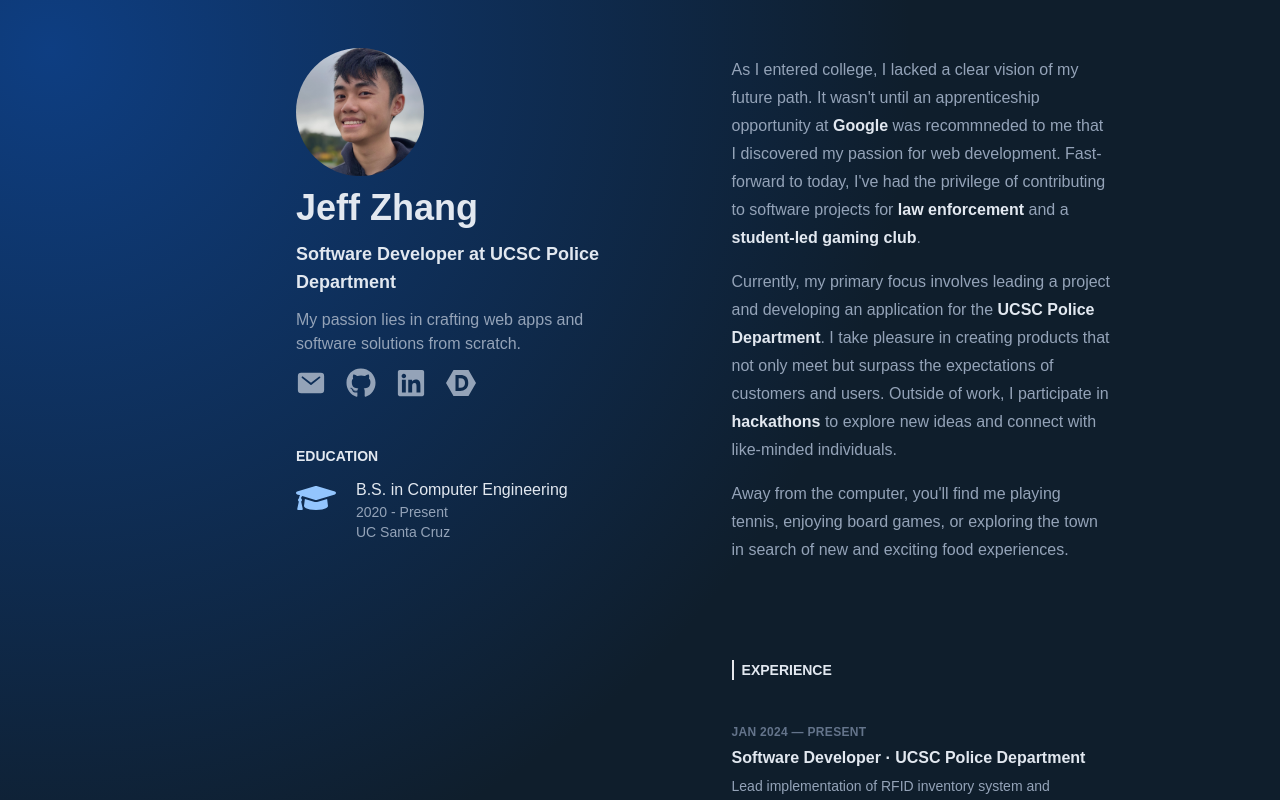
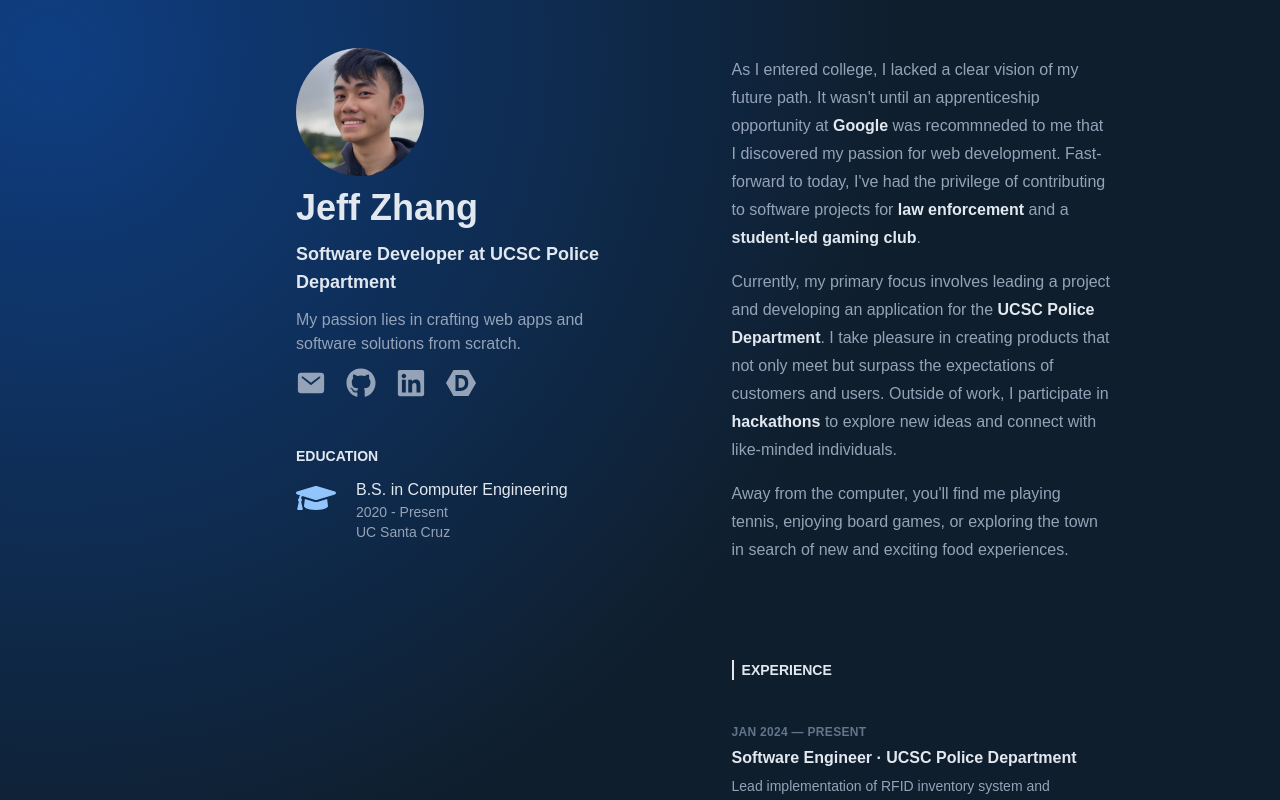
Before and after one commit to Jeffuz/Personal-Portfolio, a React (Create React App) app: page /#/ in a window 1280 px wide. Built offline with nearby package versions, Linux system fonts and the light colour scheme.

Commit message:
update experience

```diff
--- a/src/components/experience.jsx
+++ b/src/components/experience.jsx
@@ -14,7 +14,7 @@ const Experience = () => {
     {
       "startTime": "JAN 2024",
       "endTime": "Present",
-      "jobRole": "Software Developer",
+      "jobRole": "Software Engineer",
       "companyName": "UCSC Police Department",
       "link": "https://police.ucsc.edu/",
       "content": "Lead implementation of RFID inventory system and customized dashboard, incorporating microcontrollers for hardware integration and utilizing NERP stack for dashboard development. Collaborated closely with end users to gather feedback and iteratively refine designs in Figma, resulting in a user-centric interface optimized for usability and visual appeal. Guide the team utilizing SCRUM practices, ensuring efficient project management and timely delivery of milestones.",
```
Also changed, not shown: 1 other file (tests, documents, lock files or other folders).
